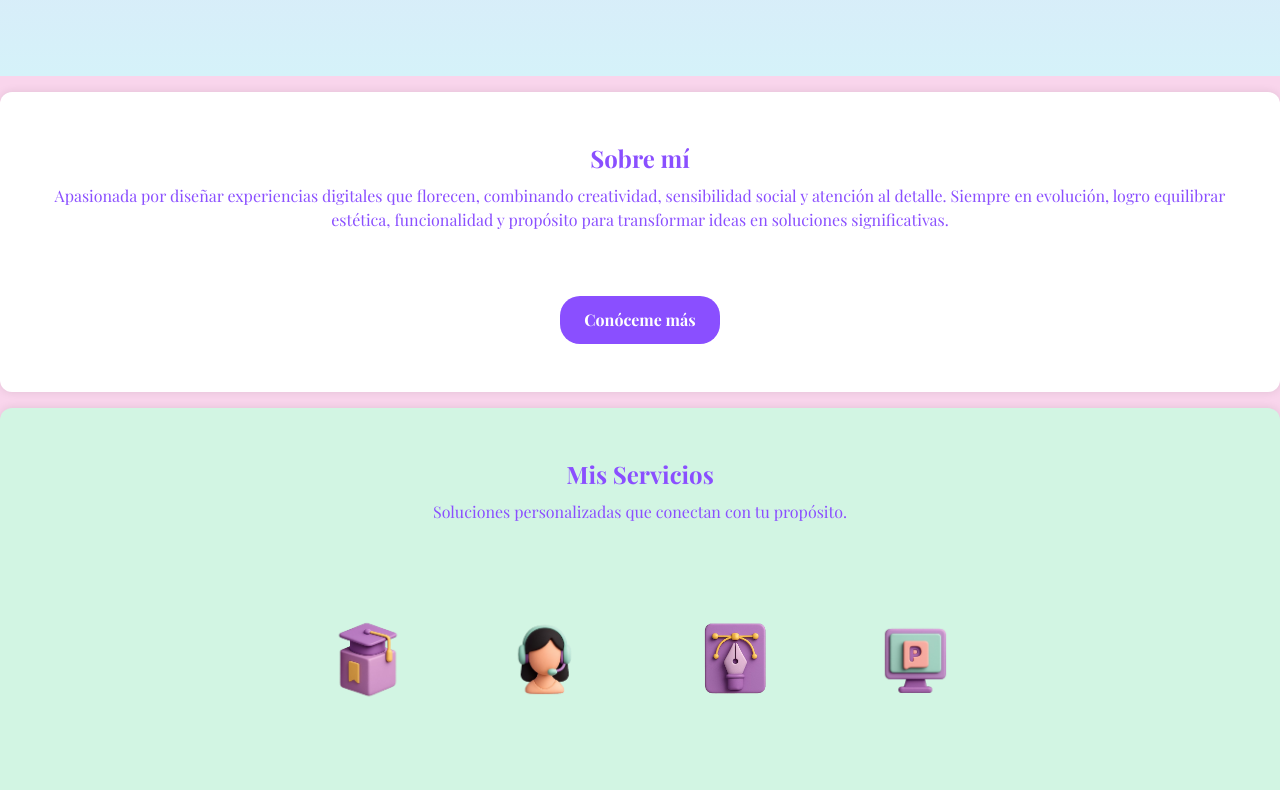
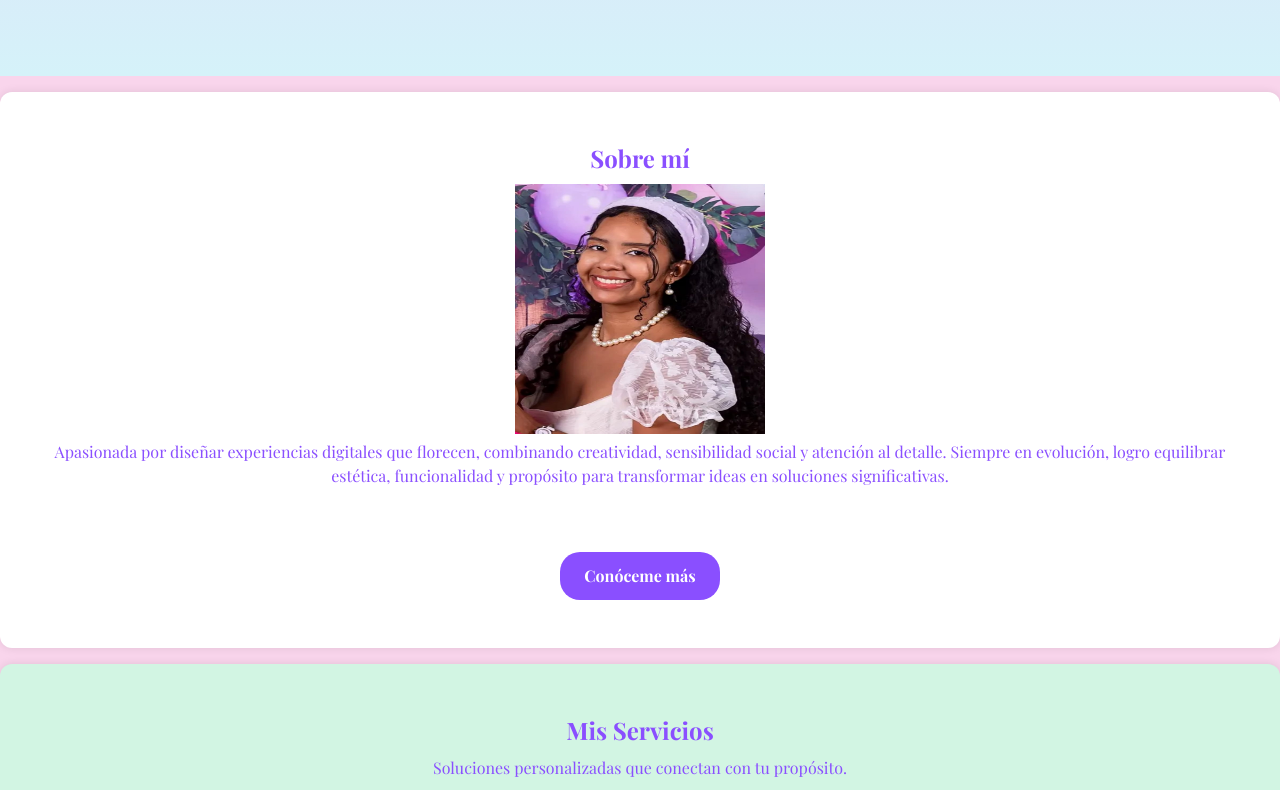
Before and after one commit to Corina-Almarales/corina-almarales, a Next.js app: page / in a window 1280 px wide. Shown: the part 512-1302 px from the top of the page. Built offline with nearby package versions, Linux system fonts and the light colour scheme.

Commit message:
Updated page.tsx

```diff
--- a/src/app/page.tsx
+++ b/src/app/page.tsx
@@ -30,8 +30,19 @@ export default function HomePage() {
 
         <section id="preview-sobre-mi" className="preview-section" data-aos="zoom-in">
           <h2>Sobre mí</h2>
-          <p>Apasionada por diseñar experiencias digitales que florecen, combinando creatividad, sensibilidad social y atención al detalle. Siempre en evolución, logro equilibrar estética, funcionalidad y propósito para transformar ideas en soluciones significativas.</p>
-          <a href="#sobre-mi" className="btn" data-aos="fade-up" data-aos-delay="200">Conóceme más</a>
+          <div className="sobre-mi-content">
+            <Image
+              src="/tu-foto.jpg"
+              alt="Foto de Corina"
+              width={250}
+              height={250}
+              className="foto-sobre-mi"
+            />
+            <div>
+              <p>Apasionada por diseñar experiencias digitales que florecen, combinando creatividad, sensibilidad social y atención al detalle. Siempre en evolución, logro equilibrar estética, funcionalidad y propósito para transformar ideas en soluciones significativas.</p>
+              <a href="#sobre-mi" className="btn" data-aos="fade-up" data-aos-delay="200">Conóceme más</a>
+            </div>
+          </div>
         </section>
 
         <section id="preview-servicios" className="preview-section servicios-preview">
```
